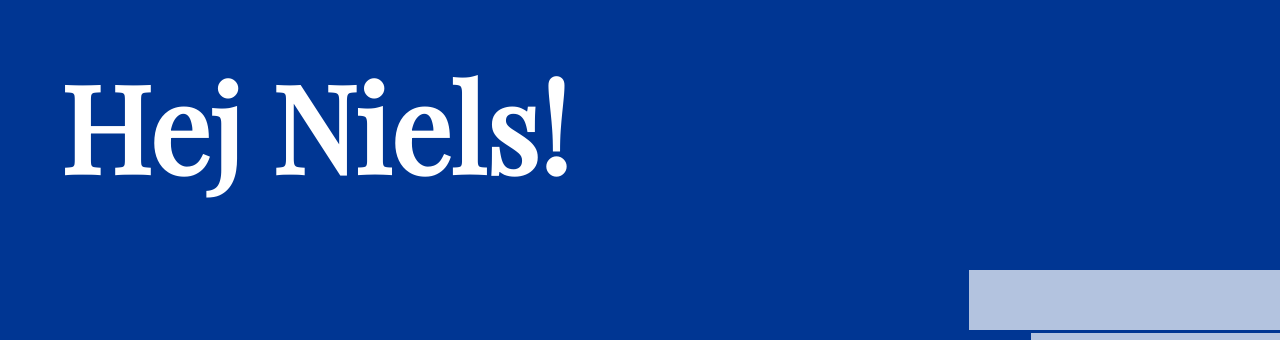
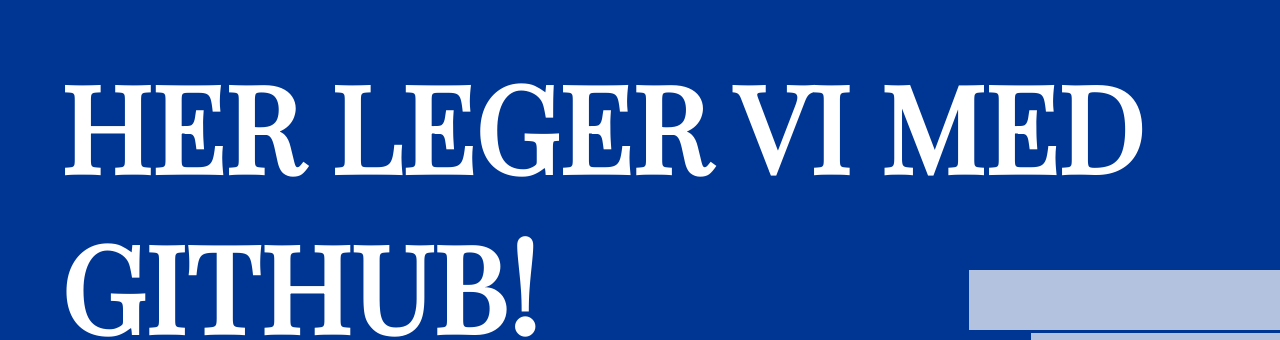
Before and after one commit to EmilieFA/EtEksempel, a plain HTML site: page index.html in a window 1280 px wide. Shown: the top 340 px of the page. Drawn offline with nearby package versions, Linux system fonts and the light colour scheme.

Commit message:
Ændring af tekst
Her er sidetitel teksten blevet ændret

```diff
--- a/index.html
+++ b/index.html
@@ -9,7 +9,7 @@
 
 	<body>
 		<header>
-				<p class="sidetitel bounce">Hej Niels!</p>
+				<p class="sidetitel bounce">HER LEGER VI MED GITHUB!</p>
 			<div class="image">
 				 <div class="lillestreg">
 			</div>
```
